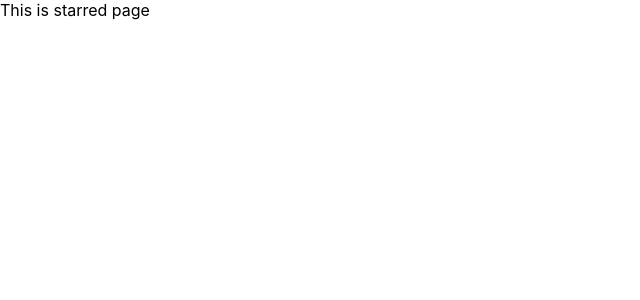
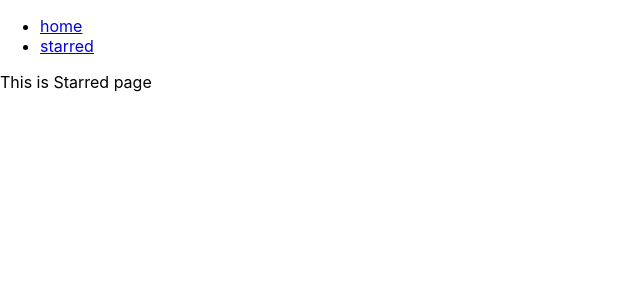
Before and after one commit to NareshPochamoni/Box-off.., a React (Create React App) app: page /starred in a window 1280 px wide. Shown: the top 300 px of the page, without its empty margins (0-640 px from the left). Built offline with nearby package versions, Linux system fonts and the light colour scheme.

Commit message:
Craeted home and starred pages

```diff
--- a/src/App.js
+++ b/src/App.js
@@ -1,21 +1,30 @@
 /* eslint-disable react/function-component-definition */
  import React from 'react';
  import {Switch,Route} from 'react-router-dom';
+import Navs from './components/Navs';
+import Home from './pages/Home';
+import Starred from './pages/Starred';
+
+function App() {
+  return  (
+  <div>
+     <Navs />
+  <Switch>
 
 
-function App() {
-  return  <Switch>
 
     <Route exact path="/">
-      This is home page
+      <Home />
     </Route>
     <Route exact path="/starred">
-      This is starred page
+     <Starred />
     </Route>
     <Route  >
-      This is 404 page
+      <div>This is 404 page</div>
     </Route>
   </Switch>
+  </div>
+  )
 }
 
 export default App;
--- /dev/null
+++ b/src/components/Navs.js
@@ -0,0 +1,22 @@
+/* eslint-disable react/function-component-definition */
+import React from 'react'
+import { Link } from 'react-router-dom';
+
+
+const Navs = () => {
+
+    const LINKS=[
+        {to:"/", text:"home"},
+        {to:"/starred", text:"starred"}
+    ]
+    return (
+
+        <div>
+            <ul>
+                {LINKS.map((item)=><li key={item.to}><Link to={item.to}>{item.text}</Link></li>)}
+            </ul>
+        </div>
+    )
+}
+
+export default Navs
--- /dev/null
+++ b/src/pages/Home.js
@@ -0,0 +1,12 @@
+/* eslint-disable react/function-component-definition */
+import React from 'react'
+
+const Home = () => {
+    return (
+        <div>
+            This is Home page
+        </div>
+    )
+}
+
+export default Home
--- /dev/null
+++ b/src/pages/Starred.js
@@ -0,0 +1,12 @@
+/* eslint-disable react/function-component-definition */
+import React from 'react'
+
+const Starred = () => {
+    return (
+        <div>
+            This is Starred page
+        </div>
+    )
+}
+
+export default Starred
```
